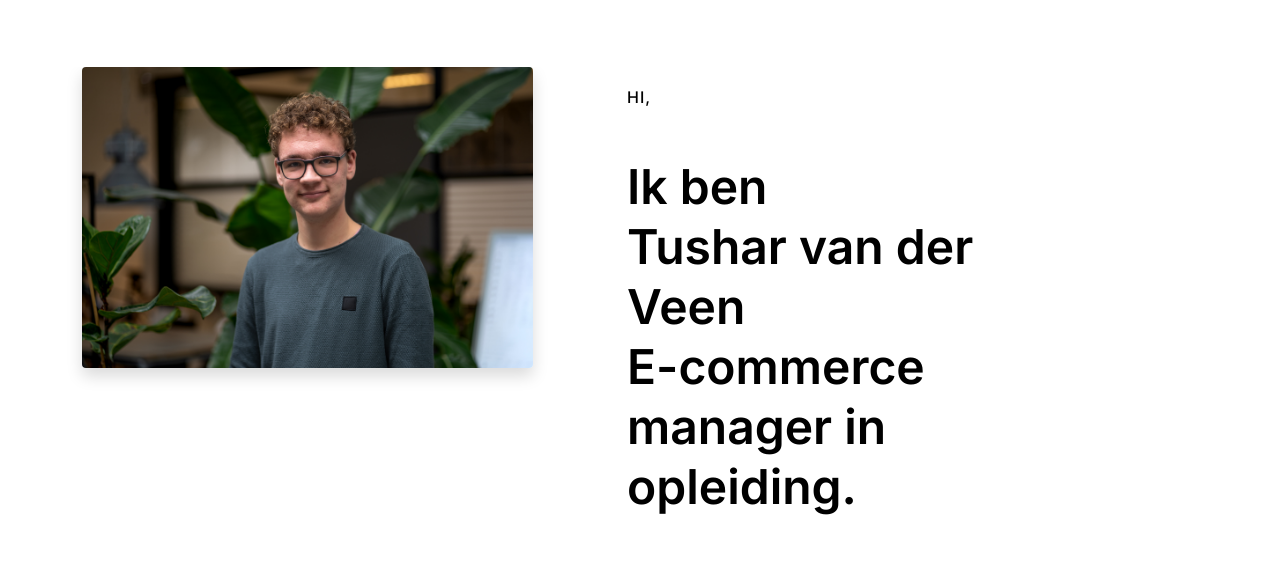
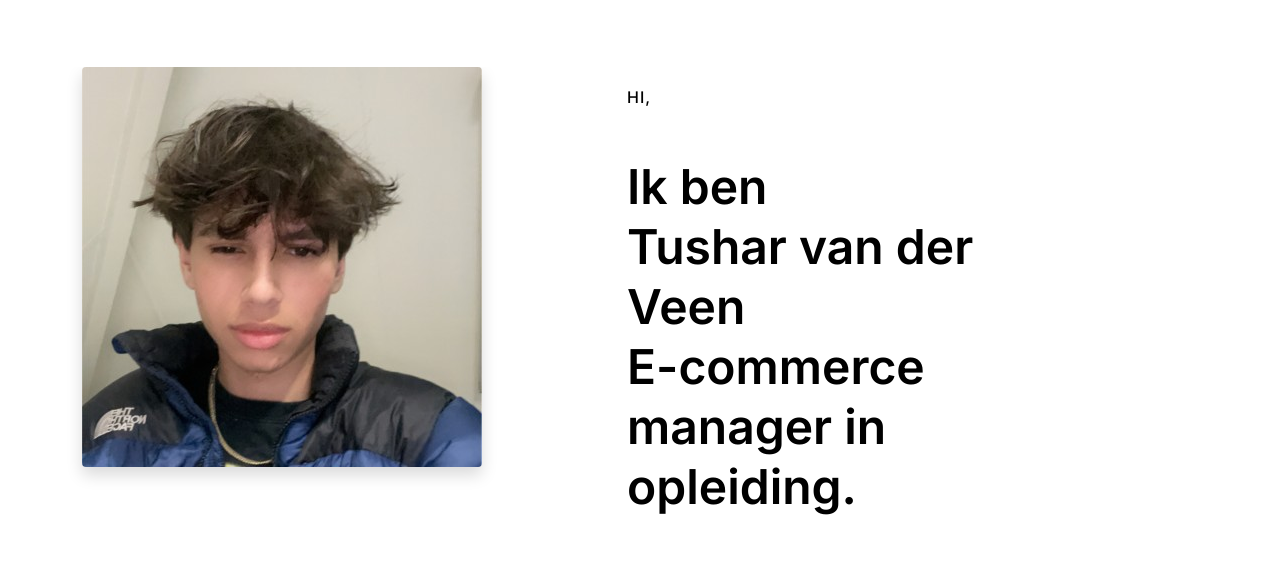
Before and after one commit to jelmer05/tushar, a plain HTML site: page index.html in a window 1280 px wide. Shown: the part 113-687 px from the top of the page. Drawn offline with nearby package versions, Linux system fonts and the light colour scheme.

Commit message:
last veranderingen

```diff
--- a/index.html
+++ b/index.html
@@ -51,7 +51,7 @@
       <div class="row">
         <div class="col-12 col-sm-12 col-md-5 col-lg-5 col-xl-5 col-xxl-5">
           <figure>
-            <img class="rounded shadow" src="assets/images/jelmer.jpg">
+            <img class="rounded shadow" src="assets/images/1640298488516.jpeg">
           </figure>
         </div>
         <div class="col-12 col-sm-12 col-md-7 col-lg-7 col-xl-7 col-xxl-7">
@@ -111,7 +111,7 @@
       <section>
         <span>Connect!</span>
         <h4>Stuur mij een mail!</h4>
-        <p>Voel je vrij om een berichtje te sturen.</p>
+        <!-- <p>Voel je vrij om een berichtje te sturen.</p> -->
         <a href="mailto:tusharvanderveen@gmail.com" class="ds-button">Stuur Mail</a>
       </section>
       <span class="ds-copyright">© 2022 All rights reserved.</span>
```
Also changed, not shown: assets/images/1640298488516.jpeg (added).
